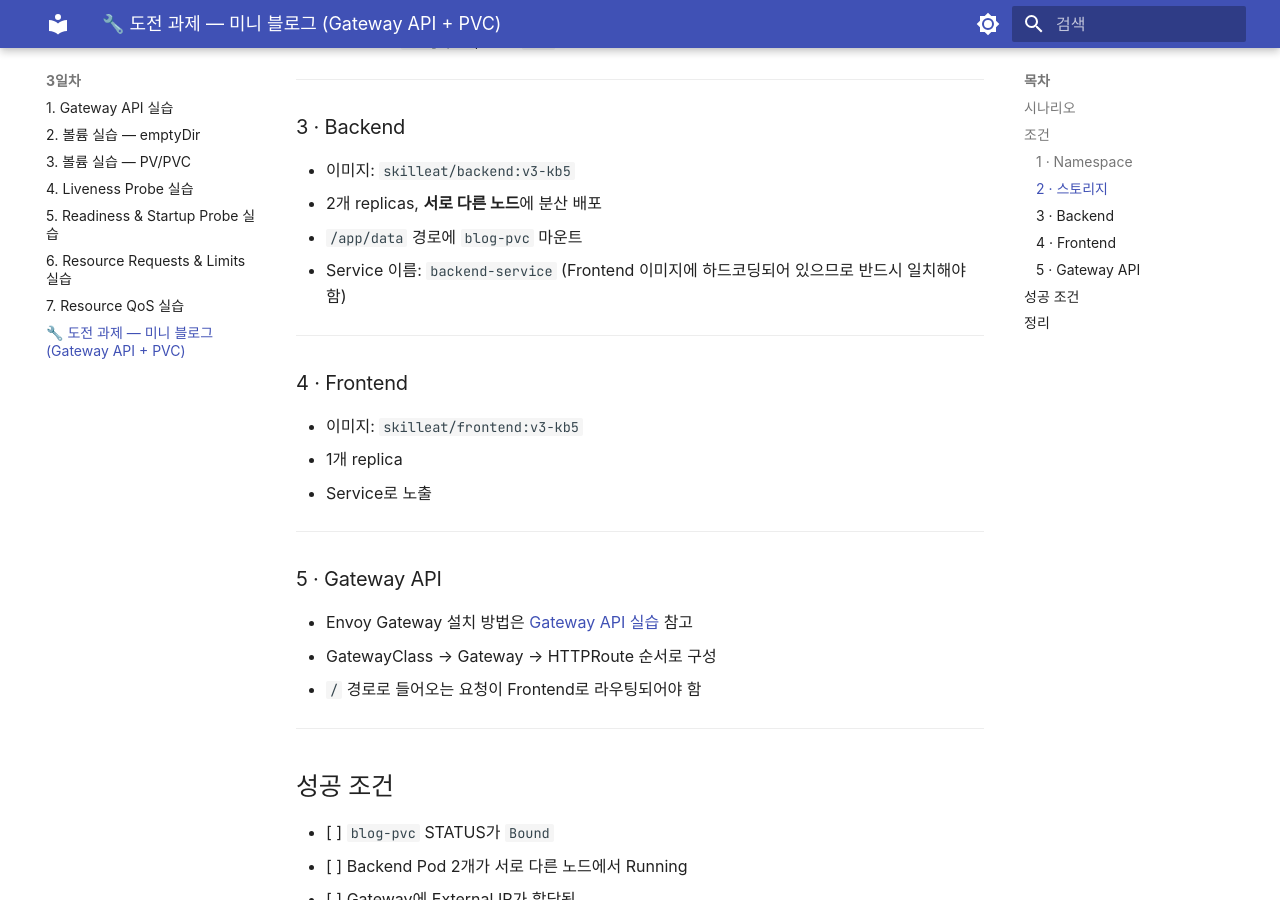
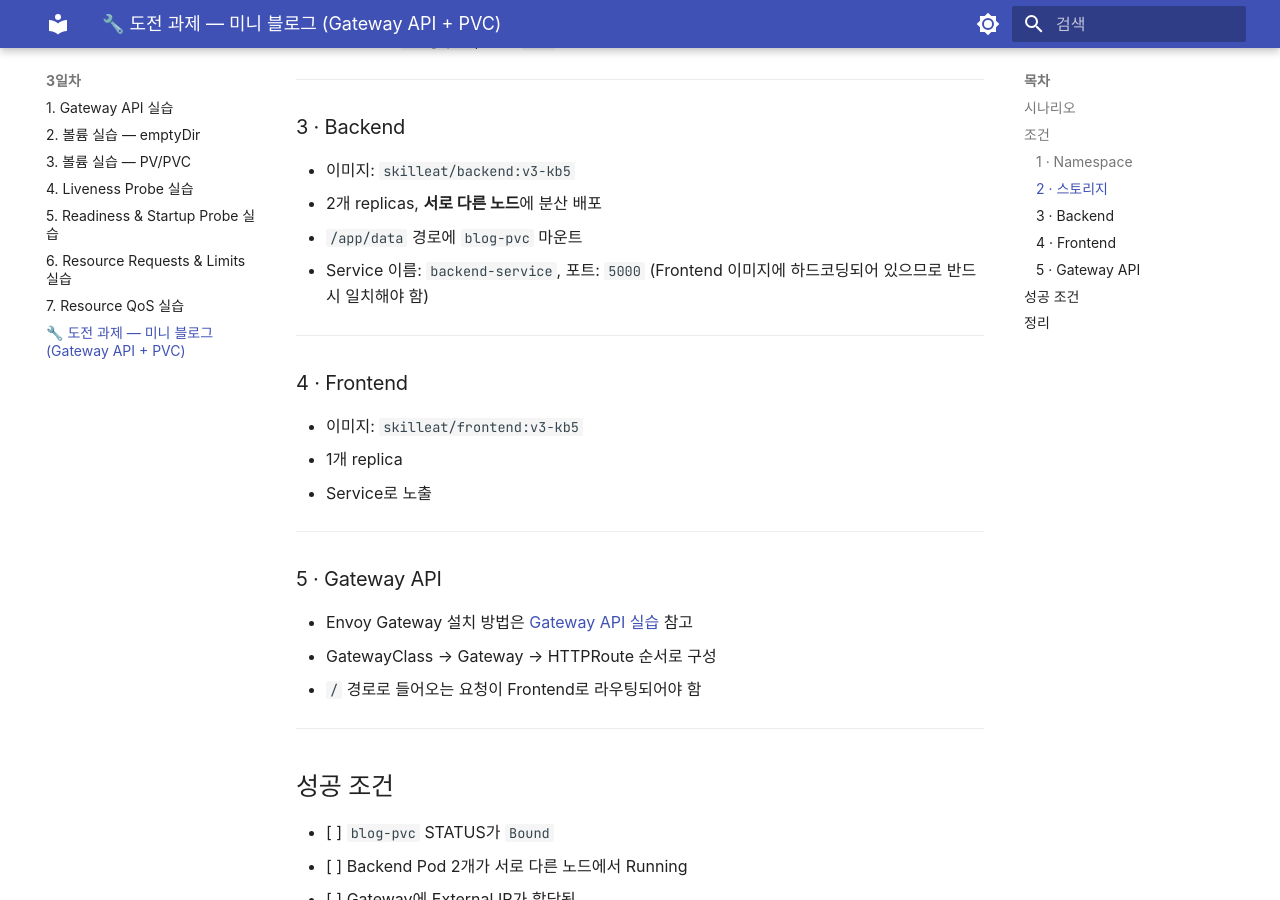
Before and after one commit to skilleat-labs/k8s-for-4days, an MkDocs documentation site: the page built from docs/day3/challenge-miniblog.md, in a window 1280 px wide and 900 px high, scrolled down 854 px. Built offline with MkDocs 1.6.1 and Material for MkDocs 9.7.7, drawn with Linux system fonts in a browser that asks for light colours; some web fonts are replaced.

Commit message:
Add backend service port 5000 to challenge conditions

```diff
--- a/docs/day3/challenge-miniblog.md
+++ b/docs/day3/challenge-miniblog.md
@@ -36,7 +36,7 @@ Frontend와 Backend로 구성되며, Backend 2개가 **동일한 데이터 파
 - 이미지: `skilleat/backend:v3-kb5`
 - 2개 replicas, **서로 다른 노드**에 분산 배포
 - `/app/data` 경로에 `blog-pvc` 마운트
-- Service 이름: `backend-service` (Frontend 이미지에 하드코딩되어 있으므로 반드시 일치해야 함)
+- Service 이름: `backend-service`, 포트: `5000` (Frontend 이미지에 하드코딩되어 있으므로 반드시 일치해야 함)
 
 ---
 
```
